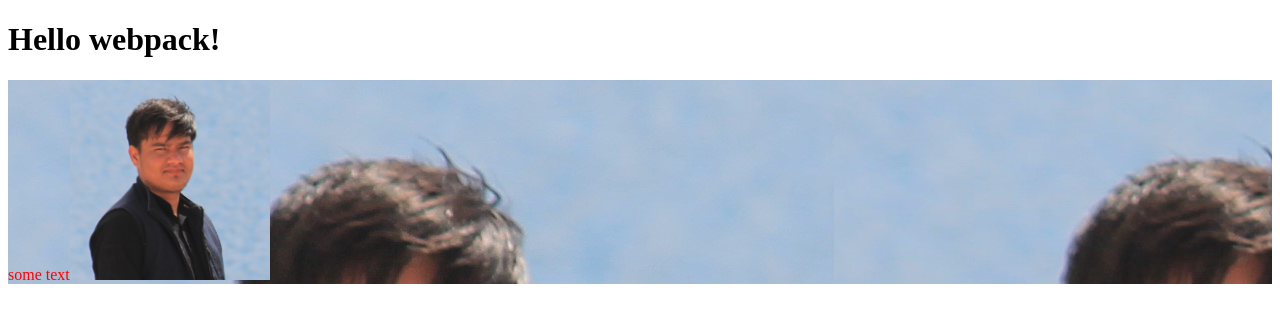
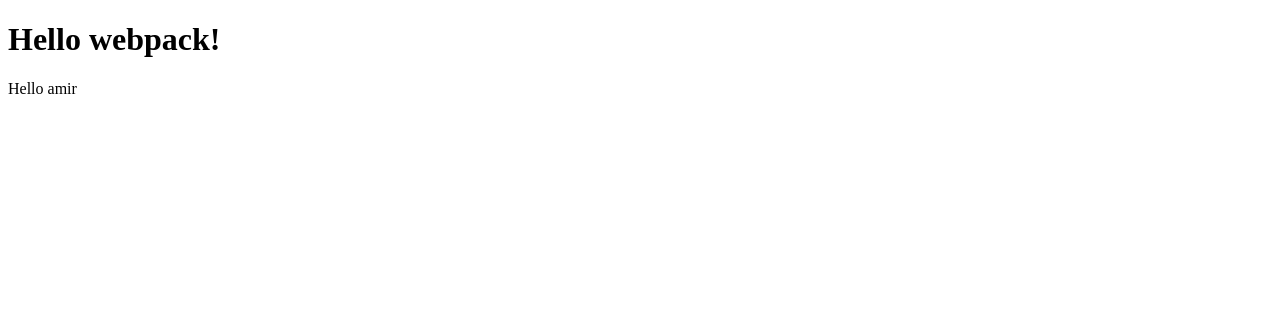
Before and after one commit to Salarhabibi-amir/ToDoList, a website built with webpack: page src/index.html in a window 1280 px wide. Built offline with nearby package versions, Linux system fonts and the light colour scheme.

```diff
--- a/src/index.js
+++ b/src/index.js
@@ -1,19 +1,12 @@
 import _ from 'lodash';
 import './style.css';
-import Icon from './IMG_0240.jpg';
+
 
 function component() {
     const element = document.createElement('div');
 
     // Lodash, now imported by this script
-    element.innerHTML = "some text";
-    element.classList.add('hello');
-    // Add the image to our existing div.
-    const myIcon = new Image();
-    myIcon.src = Icon;
-    myIcon.width = 200;
-    myIcon.height = 200;
-    element.appendChild(myIcon);
+    element.innerHTML = "Hello amir";
     return element;
 }
 
--- a/src/style.css
+++ b/src/style.css
@@ -1,4 +1,3 @@
-.hello {
-    color: red;
-    background: url('./IMG_0240.jpg');
-}
+    .hello {
+        color: red;
+    }
```
Also changed, not shown: .eslintrc.json (added), .github/workflows/linters.yml (added), .stylelintrc.json (added), README.md, dist/ef76a53ddb0938161d15.jpg (deleted), dist/main.js, src/IMG_0240.jpg (deleted), 2 other files.
